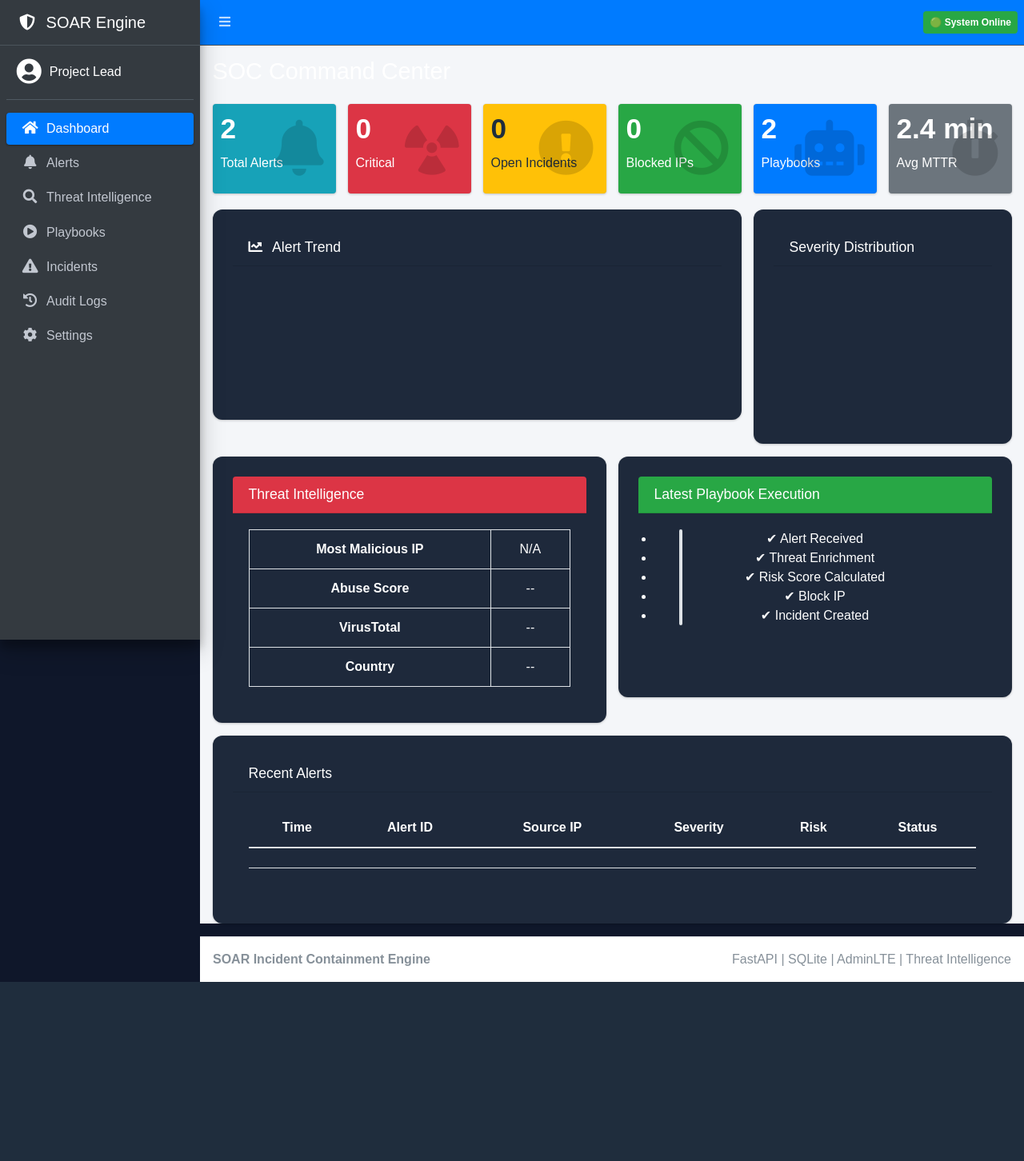
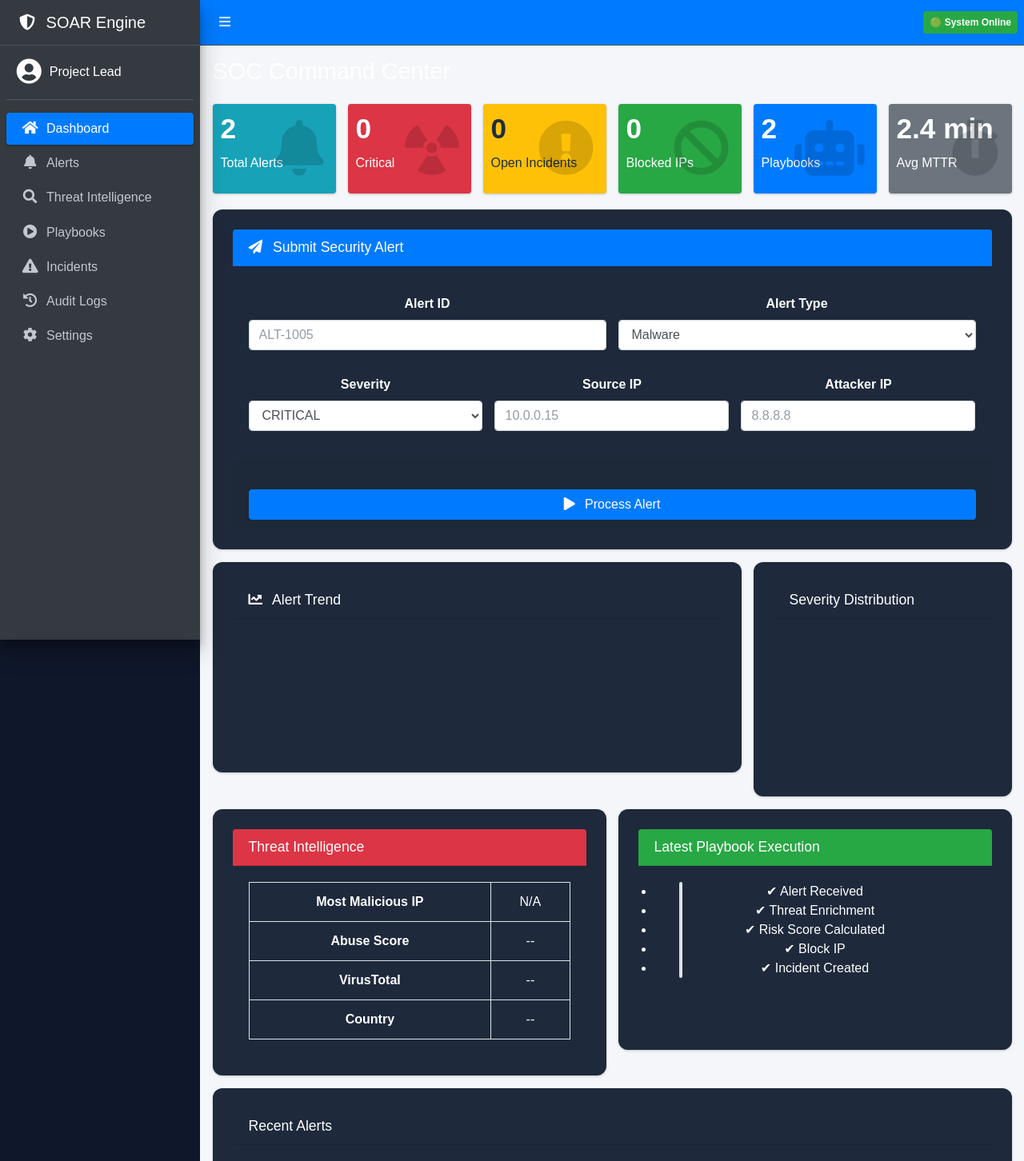
Before and after one commit to harishmohanraj87/soar-incident-containment-engine, a FastAPI app: page / in a window 1280 px wide. Shown: the top 1452 px of the page at 80% size. Before the commit the page ends 1228 px from the top, so only its background shows below. Run offline with FastAPI, Linux system fonts and the light colour scheme; data comes from the database, SQL or seed files in the repository; lists and menus that the app fills with data are empty; some libraries are stand-ins or nearby versions.

Commit message:
feat(dashboard): add security alert submission panel

```diff
--- a/templates/dashboard.html
+++ b/templates/dashboard.html
@@ -115,6 +115,146 @@
         </div>
 
     </div>
+
+</div>
+<!-- ==========================
+      ALERT SUBMISSION
+========================== -->
+
+<div class="card card-primary">
+
+    <div class="card-header">
+
+        <h3 class="card-title">
+
+            <i class="fas fa-paper-plane mr-2"></i>
+
+            Submit Security Alert
+
+        </h3>
+
+    </div>
+
+    <form method="POST" action="/">
+
+        <div class="card-body">
+
+            <div class="row">
+
+                <div class="col-md-6">
+
+                    <div class="form-group">
+
+                        <label>Alert ID</label>
+
+                        <input
+                            type="text"
+                            name="alert_id"
+                            class="form-control"
+                            placeholder="ALT-1005"
+                            required>
+
+                    </div>
+
+                </div>
+
+                <div class="col-md-6">
+
+                    <div class="form-group">
+
+                        <label>Alert Type</label>
+
+                        <select
+                            name="alert_type"
+                            class="form-control">
+
+                            <option>Malware</option>
+                            <option>Brute Force</option>
+                            <option>Port Scan</option>
+                            <option>Phishing</option>
+                            <option>SQL Injection</option>
+
+                        </select>
+
+                    </div>
+
+                </div>
+
+            </div>
+
+            <div class="row">
+
+                <div class="col-md-4">
+
+                    <div class="form-group">
+
+                        <label>Severity</label>
+
+                        <select
+                            name="severity"
+                            class="form-control">
+
+                            <option>LOW</option>
+                            <option>MEDIUM</option>
+                            <option>HIGH</option>
+                            <option selected>CRITICAL</option>
+
+                        </select>
+
+                    </div>
+
+                </div>
+
+                <div class="col-md-4">
+
+                    <div class="form-group">
+
+                        <label>Source IP</label>
+
+                        <input
+                            type="text"
+                            name="source_ip"
+                            class="form-control"
+                            placeholder="10.0.0.15">
+
+                    </div>
+
+                </div>
+
+                <div class="col-md-4">
+
+                    <div class="form-group">
+
+                        <label>Attacker IP</label>
+
+                        <input
+                            type="text"
+                            name="attacker_ip"
+                            class="form-control"
+                            placeholder="8.8.8.8">
+
+                    </div>
+
+                </div>
+
+            </div>
+
+        </div>
+
+        <div class="card-footer">
+
+            <button
+                class="btn btn-primary">
+
+                <i class="fas fa-play mr-2"></i>
+
+                Process Alert
+
+            </button>
+
+        </div>
+
+    </form>
 
 </div>
 
```
